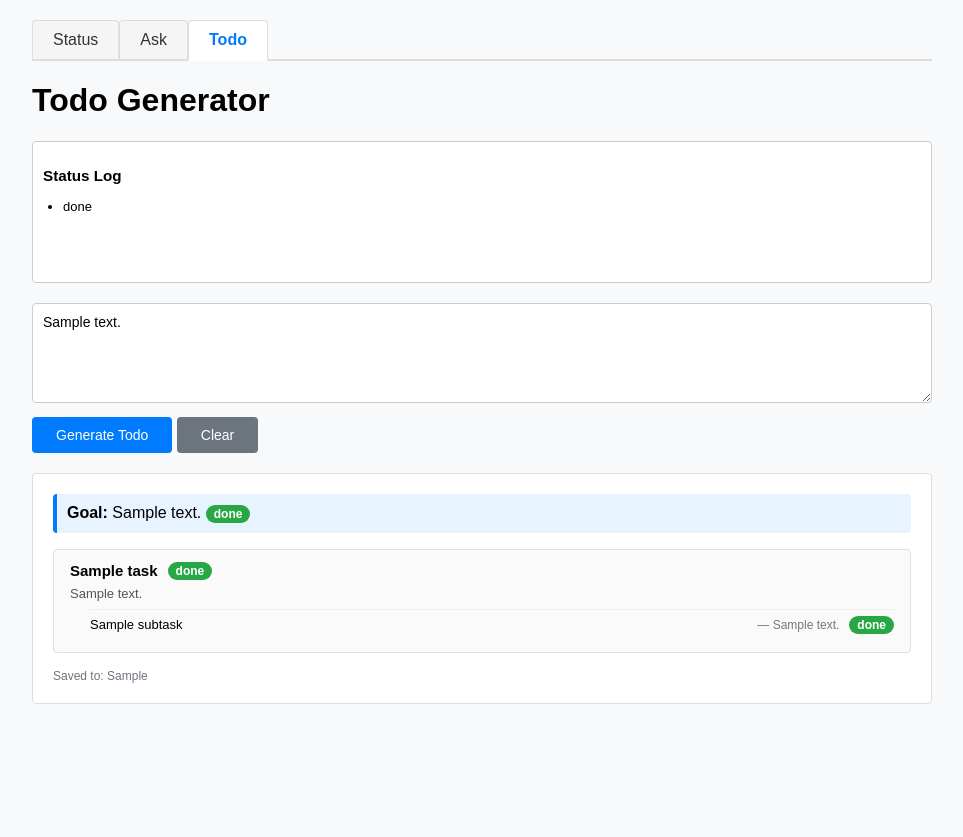
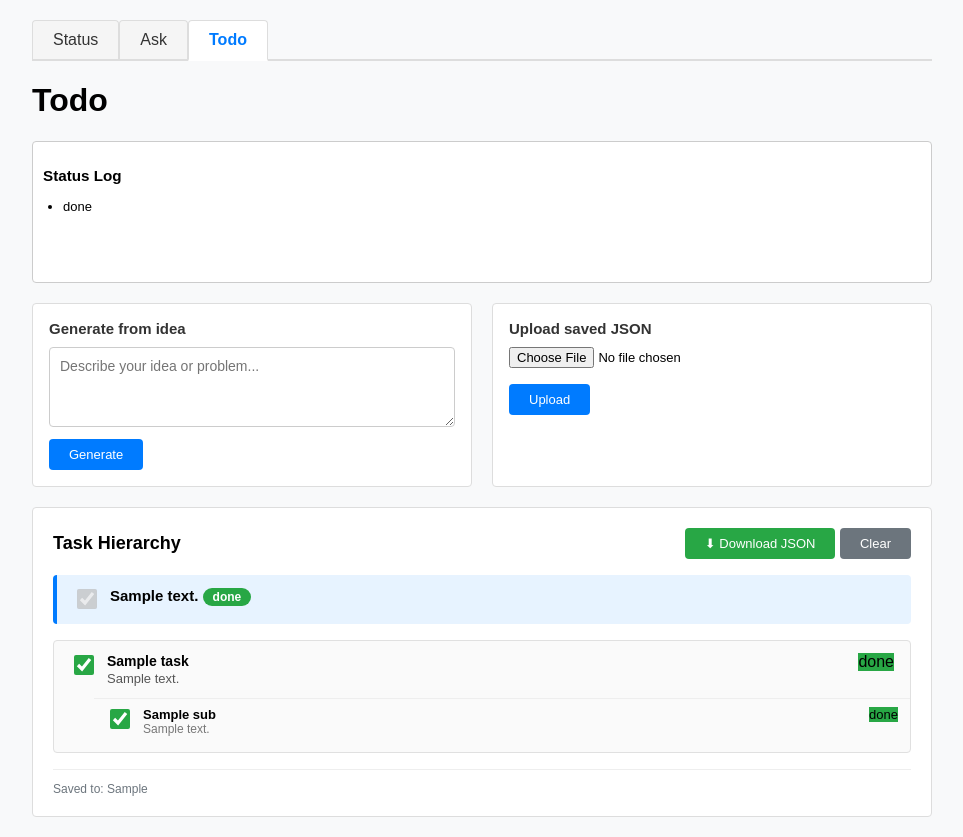
Before and after one commit to bakunobu/aisobes, a Flask app: template templates/todo.html in a window 1280 px wide. Shown: the whole page, without its empty margins (158-1121 px from the left). Before the commit the page ends 704 px from the top, so only its background shows below. Run offline with Flask 3, Linux system fonts and the light colour scheme; the template is opened without the code that fills it: most values are stand-ins (such as "Sample title", 1, 10 or a date in 2020); parts of the project's set-up code (start-up, migrations or seed data) failed here and were passed over.

Commit message:
added todo display

```diff
--- a/app.py
+++ b/app.py
@@ -1,9 +1,18 @@
 import json
+import os
 import time
 
 import requests
 from dotenv import dotenv_values
-from flask import Flask, redirect, render_template, request, url_for
+from flask import (
+    Flask,
+    jsonify,
+    redirect,
+    render_template,
+    request,
+    send_file,
+    url_for,
+)
 
 from utils import generate_todo
 
@@ -21,6 +30,10 @@
 # Global status tracker
 status_log = []
 
+# Holds the currently active todo (generated or uploaded)
+current_todo: dict | None = None
+current_todo_path: str | None = None  # file path if loaded from disk
+
 
 def log_status(message):
     """Add status message with timestamp"""
@@ -28,6 +41,30 @@
     status_log.append(f"[{timestamp}] {message}")
     if len(status_log) > 10:  # Keep last 10 messages
         status_log.pop(0)
+
+
+def _navigate(data: dict, path: list[int]):
+    """Return the dict at *path* inside the todo tree.  ``[]`` returns root."""
+    node = data
+    for idx in path[:-1]:
+        node = node["tasks"][idx]
+    return node
+
+
+def _can_mark_done(data: dict) -> bool:
+    """Check whether *data* (root/task) can be marked 'done'.
+
+    A parent cannot be done while any child is still 'in_progress'.
+    """
+    # Check root-level children (tasks)
+    for task in data.get("tasks", []):
+        if task.get("status") != "done":
+            return False
+    # Check task-level children (subtasks)
+    for sub in data.get("subtasks", []):
+        if sub.get("status") != "done":
+            return False
+    return True
 
 
 @app.route("/", methods=["GET"])
@@ -99,28 +136,158 @@
 
 @app.route("/todo", methods=["GET", "POST"])
 def todo():
-    todo_data = None
+    global current_todo, current_todo_path
     error = None
 
     if request.method == "POST":
-        idea = request.form.get("idea", "").strip()
-        if not idea:
-            error = "Please enter an idea or problem statement."
-        else:
-            log_status(f"Generating todo for: {idea[:40]}...")
-            try:
-                todo_data = generate_todo(idea)
-                log_status("Todo generated successfully")
-            except Exception as exc:
-                log_status(f"Todo generation failed: {exc}")
-                error = str(exc)
+        # --- Upload previously generated JSON ---
+        if "upload" in request.form:
+            file = request.files.get("file")
+            if file and file.filename:
+                try:
+                    data = json.loads(file.read().decode("utf-8"))
+                    current_todo = data
+                    current_todo_path = None
+                    log_status(f"Loaded todo from upload: {file.filename}")
+                except (json.JSONDecodeError, UnicodeDecodeError) as exc:
+                    error = f"Invalid JSON file: {exc}"
+                    log_status(f"Upload error: {exc}")
+            else:
+                error = "Please select a JSON file to upload."
+
+        # --- Generate from idea ---
+        elif "idea" in request.form:
+            idea = request.form.get("idea", "").strip()
+            if not idea:
+                error = "Please enter an idea or problem statement."
+            else:
+                log_status(f"Generating todo for: {idea[:40]}...")
+                try:
+                    current_todo = generate_todo(idea)
+                    current_todo_path = current_todo.get("_saved_to")
+                    log_status("Todo generated successfully")
+                except Exception as exc:
+                    log_status(f"Todo generation failed: {exc}")
+                    error = str(exc)
 
     return render_template(
         "todo.html",
         status_log=status_log,
-        todo_data=todo_data,
+        todo_data=current_todo,
         error=error,
+        saved_path=current_todo_path
+        or (current_todo.get("_saved_to") if current_todo else None),
     )
+
+
+@app.route("/todo/toggle", methods=["POST"])
+def todo_toggle():
+    """Toggle status of a task/subtask and persist the change."""
+    global current_todo, current_todo_path
+    if current_todo is None:
+        return jsonify({"ok": False, "error": "No active todo"}), 400
+
+    payload = request.get_json(silent=True) or {}
+    path = payload.get("path", [])  # list of int indices, e.g. [0] or [0, 1]
+    new_status = payload.get("status", "done")
+
+    # Navigate to the target node
+    node = current_todo
+    for idx in path[:-1]:
+        if idx >= len(node.get("tasks", [])):
+            return jsonify({"ok": False, "error": "Invalid path"}), 400
+        node = node["tasks"][idx]
+
+    leaf_idx = path[-1] if path else -1
+    if leaf_idx < 0 or leaf_idx >= len(node.get("tasks", [])):
+        return jsonify({"ok": False, "error": "Invalid leaf index"}), 400
+
+    target = node["tasks"][leaf_idx]
+
+    if "subtasks" in target and target["subtasks"]:
+        # This is a parent task — check its subtasks
+        if new_status == "done" and not _can_mark_done(target):
+            return (
+                jsonify(
+                    {
+                        "ok": False,
+                        "error": "Cannot mark done: unfinished subtasks remain.",
+                    }
+                ),
+                400,
+            )
+        target["status"] = new_status
+        # Cascade to subtasks when unchecking
+        if new_status == "in_progress":
+            for sub in target.get("subtasks", []):
+                sub["status"] = "in_progress"
+    else:
+        # This is a subtask (or a task without subtasks)
+        target["status"] = new_status
+        # If a subtask is unchecked, cascade up to parent
+        if new_status == "in_progress" and len(path) >= 2:
+            parent = current_todo
+            for idx in path[:-2]:
+                parent = parent["tasks"][idx]
+            parent_task = parent["tasks"][path[-2]]
+            parent_task["status"] = "in_progress"
+            # Also cascade to root
+            current_todo["status"] = "in_progress"
+        # If a subtask is checked, maybe parent can be marked done
+        elif new_status == "done" and len(path) >= 2:
+            parent = current_todo
+            for idx in path[:-2]:
+                parent = parent["tasks"][idx]
+            parent_task = parent["tasks"][path[-2]]
+            if _can_mark_done(parent_task):
+                parent_task["status"] = "done"
+                if _can_mark_done(current_todo):
+                    current_todo["status"] = "done"
+
+    # Update root-level parent status for top-level tasks
+    if len(path) == 1 and new_status == "in_progress":
+        current_todo["status"] = "in_progress"
+    if len(path) == 1 and new_status == "done" and _can_mark_done(current_todo):
+        current_todo["status"] = "done"
+
+    # Persist to disk if we have a save path
+    _save_current_todo()
+
+    return jsonify({"ok": True, "status": target["status"]})
+
+
+@app.route("/todo/download", methods=["GET"])
+def todo_download():
+    """Download the current todo as a JSON file."""
+    global current_todo
+    if current_todo is None:
+        return "No active todo to download", 400
+
+    from io import BytesIO
+
+    data = json.dumps(current_todo, indent=2, ensure_ascii=False)
+    buf = BytesIO(data.encode("utf-8"))
+    buf.seek(0)
+
+    timestamp = time.strftime("%Y%m%d-%H%M%S")
+    return send_file(
+        buf,
+        mimetype="application/json",
+        as_attachment=True,
+        download_name=f"todo_{timestamp}.json",
+    )
+
+
+def _save_current_todo():
+    """Persist current_todo to disk if path is known."""
+    global current_todo, current_todo_path
+    if current_todo is None or current_todo_path is None:
+        return
+    try:
+        with open(current_todo_path, "w") as f:
+            json.dump(current_todo, f, indent=2, ensure_ascii=False)
+    except OSError:
+        pass  # silently ignore persistence errors
 
 
 if __name__ == "__main__":
--- a/templates/todo.html
+++ b/templates/todo.html
@@ -1,7 +1,7 @@
 <!DOCTYPE html>
 <html>
 <head>
-    <title>LLM Chat - Todo Generator</title>
+    <title>LLM Chat - Todo</title>
     <style>
         body {
             font-family: Arial, sans-serif;
@@ -42,124 +42,157 @@
             border-radius: 4px;
             font-size: 13px;
         }
-        .status-box ul {
-            margin: 0;
-            padding-left: 20px;
+        .status-box ul { margin: 0; padding-left: 20px; }
+
+        .forms-row {
+            display: flex;
+            gap: 20px;
+            margin-bottom: 20px;
         }
-        form {
-            margin-bottom: 20px;
+        .form-card {
+            flex: 1;
+            background: #fff;
+            border: 1px solid #ddd;
+            border-radius: 4px;
+            padding: 16px;
+        }
+        .form-card h3 {
+            margin: 0 0 10px 0;
+            font-size: 15px;
+            color: #333;
         }
         textarea {
             width: 100%;
-            height: 100px;
+            height: 80px;
             padding: 10px;
             border: 1px solid #ccc;
             border-radius: 4px;
             font-family: Arial, sans-serif;
             font-size: 14px;
             box-sizing: border-box;
+            resize: vertical;
+        }
+        input[type="file"] {
+            font-size: 13px;
+            margin-bottom: 8px;
         }
         button {
-            padding: 10px 24px;
+            padding: 8px 20px;
             background: #007bff;
             color: #fff;
             border: none;
             border-radius: 4px;
             cursor: pointer;
-            font-size: 14px;
+            font-size: 13px;
         }
-        button:hover {
-            background: #0056b3;
+        button:hover { background: #0056b3; }
+        button.secondary {
+            background: #6c757d;
         }
-        .todo-container {
-            background: #fff;
-            border: 1px solid #ddd;
-            border-radius: 4px;
-            padding: 20px;
-            margin-top: 20px;
-        }
-        .todo-description {
-            font-size: 16px;
-            margin-bottom: 16px;
-            padding: 10px;
-            background: #e7f3ff;
-            border-left: 4px solid #007bff;
-            border-radius: 4px;
-        }
-        .badge {
-            display: inline-block;
-            padding: 2px 8px;
-            border-radius: 10px;
-            font-size: 12px;
-            font-weight: bold;
-            color: #fff;
-        }
-        .badge-in_progress {
-            background: #ffc107;
-            color: #333;
-        }
-        .badge-done {
+        button.secondary:hover { background: #5a6268; }
+        button.download {
             background: #28a745;
         }
-        .task-list {
-            list-style: none;
-            padding-left: 0;
-        }
-        .task-item {
-            border: 1px solid #e0e0e0;
-            border-radius: 4px;
-            margin-bottom: 12px;
-            padding: 12px 16px;
-            background: #fafafa;
-        }
-        .task-header {
-            display: flex;
-            align-items: center;
-            gap: 10px;
-            margin-bottom: 6px;
-        }
-        .task-title {
-            font-weight: bold;
-            font-size: 15px;
-        }
-        .task-desc {
-            color: #555;
-            font-size: 13px;
-            margin-bottom: 8px;
-        }
-        .subtask-list {
-            list-style: none;
-            padding-left: 20px;
-            margin-top: 8px;
-        }
-        .subtask-item {
-            display: flex;
-            align-items: center;
-            gap: 10px;
-            padding: 6px 0;
-            border-top: 1px solid #eee;
-            font-size: 13px;
-        }
-        .subtask-title {
-            flex: 1;
-        }
-        .subtask-desc {
-            color: #777;
-            font-size: 12px;
-            margin-left: 10px;
-        }
+        button.download:hover { background: #218838; }
+
         .error {
             color: #dc3545;
             background: #f8d7da;
             border: 1px solid #f5c6cb;
             padding: 12px;
             border-radius: 4px;
-            margin-top: 10px;
+            margin-bottom: 16px;
+        }
+
+        /* --- Three-level hierarchy --- */
+        .hierarchy {
+            background: #fff;
+            border: 1px solid #ddd;
+            border-radius: 4px;
+            padding: 20px;
+            margin-top: 8px;
+        }
+        .toolbar {
+            display: flex;
+            justify-content: space-between;
+            align-items: center;
+            margin-bottom: 16px;
+        }
+        .toolbar h2 { margin: 0; font-size: 18px; }
+
+        /* Level 1: Root description */
+        .level-root {
+            display: flex;
+            align-items: flex-start;
+            gap: 10px;
+            padding: 12px 16px;
+            background: #e7f3ff;
+            border-left: 4px solid #007bff;
+            border-radius: 4px;
+            margin-bottom: 16px;
+        }
+        .level-root .desc { flex: 1; font-size: 15px; }
+        .level-root .badge {
+            display: inline-block;
+            padding: 2px 10px;
+            border-radius: 10px;
+            font-size: 12px;
+            font-weight: bold;
+            color: #fff;
+        }
+        .badge-in_progress { background: #ffc107; color: #333; }
+        .badge-done { background: #28a745; }
+
+        /* Level 2: Tasks */
+        .task-card {
+            border: 1px solid #e0e0e0;
+            border-radius: 4px;
+            margin-bottom: 12px;
+            background: #fafafa;
+        }
+        .task-card.disabled { opacity: 0.55; pointer-events: none; }
+        .task-row {
+            display: flex;
+            align-items: flex-start;
+            gap: 10px;
+            padding: 12px 16px;
+        }
+        .task-row .info { flex: 1; }
+        .task-row .title { font-weight: bold; font-size: 14px; }
+        .task-row .desc-text { color: #555; font-size: 13px; margin-top: 2px; }
+
+        /* Level 3: Subtasks */
+        .subtask-list {
+            list-style: none;
+            padding: 0 0 0 40px;
+            margin: 0 0 8px 0;
+        }
+        .subtask-item {
+            display: flex;
+            align-items: flex-start;
+            gap: 10px;
+            padding: 8px 12px;
+            border-top: 1px solid #eee;
+            font-size: 13px;
+        }
+        .subtask-item .info { flex: 1; }
+        .subtask-item .title { font-weight: 600; }
+        .subtask-item .desc-text { color: #777; font-size: 12px; }
+
+        /* Checkbox styling */
+        .cb {
+            width: 20px; height: 20px;
+            margin-top: 2px;
+            cursor: pointer;
+            accent-color: #28a745;
+            flex-shrink: 0;
         }
         .saved-path {
             font-size: 12px;
             color: #6c757d;
             margin-top: 16px;
+            padding-top: 12px;
+            border-top: 1px solid #eee;
         }
     </style>
 </head>
@@ -170,7 +203,7 @@
         <a href="/todo" class="active">Todo</a>
     </div>
 
-    <h1>Todo Generator</h1>
+    <h1>Todo</h1>
 
     <div class="status-box">
         <h3>Status Log</h3>
@@ -181,61 +214,140 @@
         </ul>
     </div>
 
+    <!-- --- Input forms --- -->
+    <div class="forms-row">
+        <div class="form-card">
+            <h3>Generate from idea</h3>
             <form action="/todo" method="post">
-        <textarea name="idea" placeholder="Enter your idea or problem statement..." required>{% if todo_data %}{{ todo_data.description }}{% endif %}</textarea>
-        <div style="margin-top:10px;">
-            <button type="submit">Generate Todo</button>
-            <button type="button" onclick="location.href='/todo';" style="background:#6c757d;">Clear</button>
+                <textarea name="idea" placeholder="Describe your idea or problem..."></textarea>
+                <div style="margin-top:8px;">
+                    <button type="submit">Generate</button>
                 </div>
             </form>
+        </div>
+        <div class="form-card">
+            <h3>Upload saved JSON</h3>
+            <form action="/todo" method="post" enctype="multipart/form-data">
+                <input type="file" name="file" accept=".json">
+                <div style="margin-top:8px;">
+                    <button type="submit" name="upload" value="1">Upload</button>
+                </div>
+            </form>
+        </div>
+    </div>
 
     {% if error %}
-        <div class="error">
-            <strong>Error:</strong> {{ error }}
-        </div>
+        <div class="error"><strong>Error:</strong> {{ error }}</div>
     {% endif %}
 
+    <!-- --- Three-level hierarchy --- -->
     {% if todo_data %}
-        <div class="todo-container">
-            <div class="todo-description">
-                <strong>Goal:</strong> {{ todo_data.description }}
+    <div class="hierarchy">
+        <div class="toolbar">
+            <h2>Task Hierarchy</h2>
+            <div>
+                <button class="download" onclick="downloadTodo()">⬇ Download JSON</button>
+                <button class="secondary" onclick="location.href='/todo';">Clear</button>
+            </div>
+        </div>
+
+        <!-- Level 1: Root description -->
+        <div class="level-root">
+            <input type="checkbox" class="cb"
+                   {% if todo_data.status == 'done' %}checked{% endif %}
+                   disabled
+                   title="Root status is derived from children">
+            <div class="desc">
+                <strong>{{ todo_data.description }}</strong>
                 <span class="badge badge-{{ todo_data.status }}">{{ todo_data.status }}</span>
             </div>
+        </div>
 
-            {% if todo_data.tasks %}
-                <ul class="task-list">
-                    {% for task in todo_data.tasks %}
-                        <li class="task-item">
-                            <div class="task-header">
-                                <span class="task-title">{{ task.title }}</span>
+        <!-- Level 2: Tasks -->
+        {% for task in todo_data.tasks %}{% set task_idx = loop.index0 %}
+        <div class="task-card" id="task-{{ task_idx }}">
+            <div class="task-row">
+                <input type="checkbox" class="cb task-cb"
+                       data-path="{{ [task_idx] | tojson }}"
+                       {% if task.status == 'done' %}checked{% endif %}
+                       onchange="toggleStatus(this, '{{ task.status }}')">
+                <div class="info">
+                    <div class="title">{{ task.title }}</div>
+                    {% if task.description %}
+                        <div class="desc-text">{{ task.description }}</div>
+                    {% endif %}
+                </div>
                 <span class="badge badge-{{ task.status }}">{{ task.status }}</span>
             </div>
-                            {% if task.description %}
-                                <div class="task-desc">{{ task.description }}</div>
-                            {% endif %}
 
+            <!-- Level 3: Subtasks -->
             {% if task.subtasks %}
             <ul class="subtask-list">
-                                    {% for subtask in task.subtasks %}
+                {% for sub in task.subtasks %}{% set sub_idx = loop.index0 %}
                 <li class="subtask-item">
-                                            <span class="subtask-title">{{ subtask.title }}</span>
-                                            {% if subtask.description %}
-                                                <span class="subtask-desc">— {{ subtask.description }}</span>
+                    <input type="checkbox" class="cb subtask-cb"
+                           data-path="{{ [task_idx, sub_idx] | tojson }}"
+                           {% if sub.status == 'done' %}checked{% endif %}
+                           onchange="toggleStatus(this, '{{ sub.status }}')">
+                    <div class="info">
+                        <div class="title">{{ sub.title }}</div>
+                        {% if sub.description %}
+                            <div class="desc-text">{{ sub.description }}</div>
                         {% endif %}
-                                            <span class="badge badge-{{ subtask.status }}">{{ subtask.status }}</span>
+                    </div>
+                    <span class="badge badge-{{ sub.status }}">{{ sub.status }}</span>
                 </li>
                 {% endfor %}
             </ul>
             {% endif %}
-                        </li>
+        </div>
         {% endfor %}
-                </ul>
-            {% endif %}
 
-            {% if todo_data._saved_to %}
-                <div class="saved-path">Saved to: {{ todo_data._saved_to }}</div>
+        {% if saved_path %}
+            <div class="saved-path">Saved to: {{ saved_path }}</div>
         {% endif %}
     </div>
     {% endif %}
+
+    <script>
+    /**
+     * Toggle a task or subtask's status via AJAX.
+     * Enforces: parent cannot be done while subtasks are active.
+     */
+    async function toggleStatus(cb, currentStatus) {
+        const newStatus = cb.checked ? 'done' : 'in_progress';
+        const path = JSON.parse(cb.dataset.path);
+
+        // Optimistic revert — wait for server to confirm
+        cb.disabled = true;
+
+        try {
+            const resp = await fetch('/todo/toggle', {
+                method: 'POST',
+                headers: {'Content-Type': 'application/json'},
+                body: JSON.stringify({path: path, status: newStatus})
+            });
+            const result = await resp.json();
+
+            if (!result.ok) {
+                // Revert checkbox
+                cb.checked = !cb.checked;
+                alert(result.error || 'Toggle failed');
+            } else {
+                // Reload to reflect cascaded status changes
+                location.reload();
+            }
+        } catch (err) {
+            cb.checked = !cb.checked;
+            alert('Network error: ' + err.message);
+        } finally {
+            cb.disabled = false;
+        }
+    }
+
+    function downloadTodo() {
+        window.location.href = '/todo/download';
+    }
+    </script>
 </body>
 </html>
```
Lines whose indentation alone changed are shown as unchanged.
